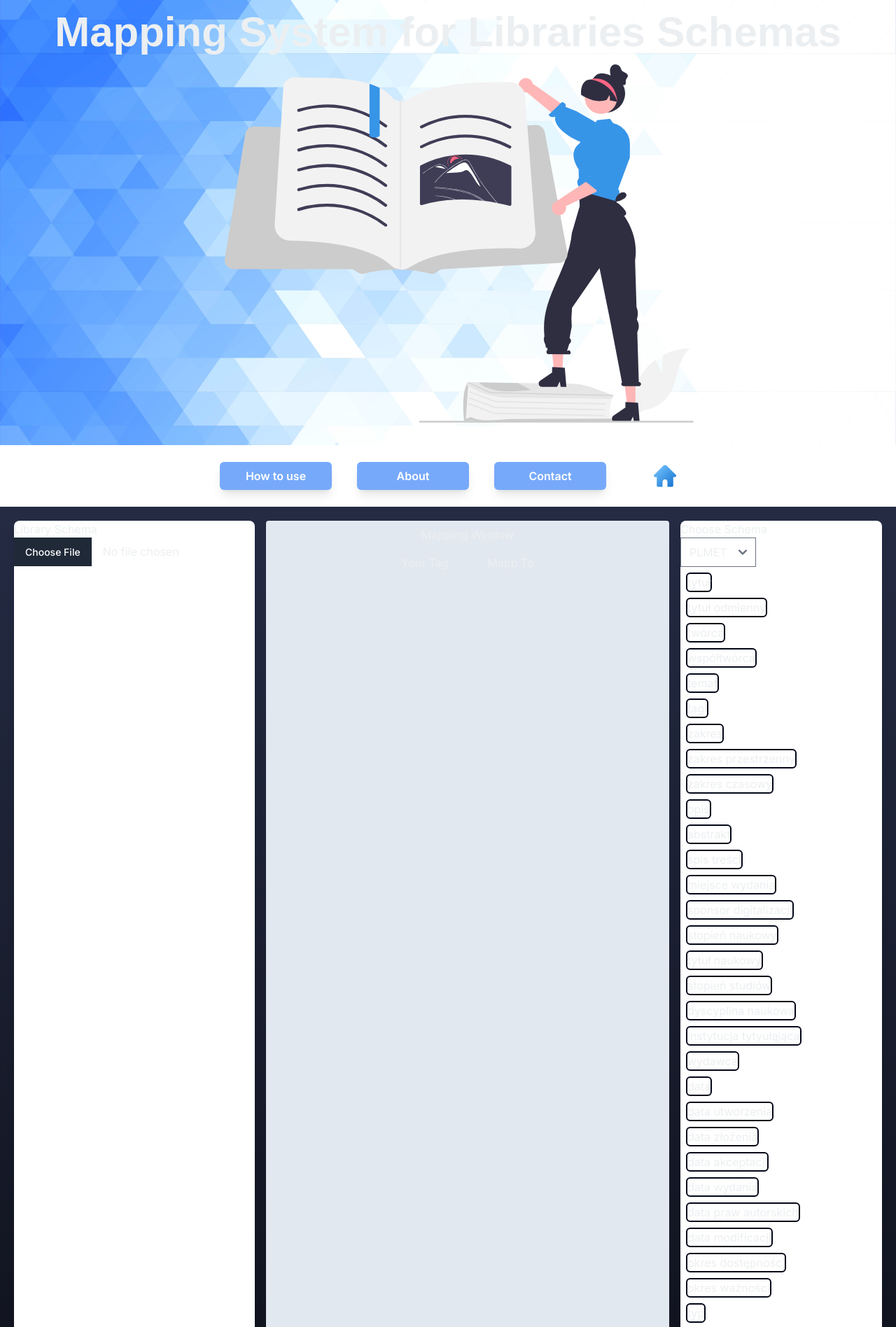
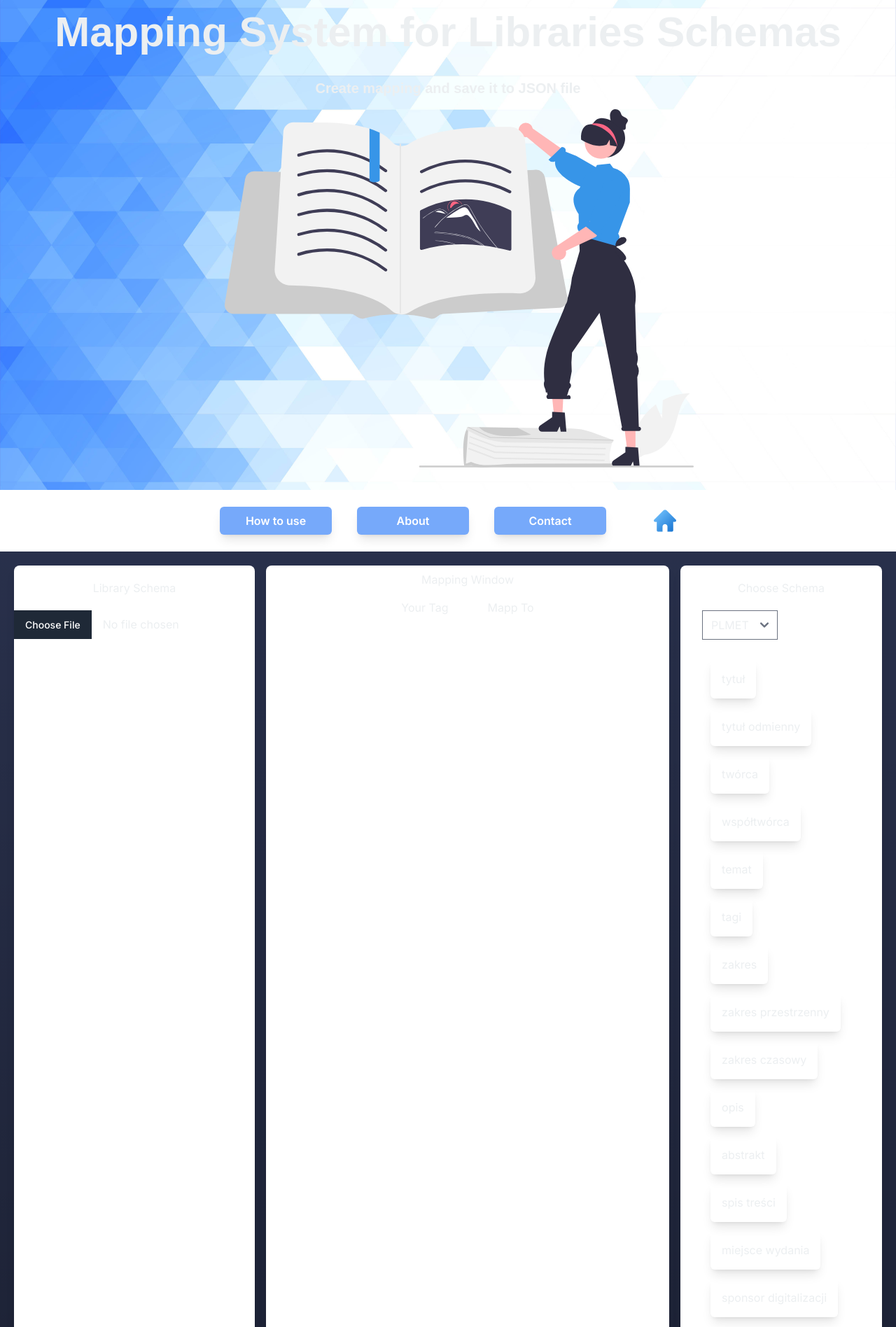
Before and after one commit to NataliaJeszke/mapper-libraries, a Next.js app: page / in a window 1280 px wide. Shown: the top 1896 px of the page at 70% size. Built offline with nearby package versions, Linux system fonts and the light colour scheme.

Commit message:
style for tags

```diff
--- a/src/app/components/tag.jsx
+++ b/src/app/components/tag.jsx
@@ -1,14 +1,14 @@
-'use client'
+"use client";
 import { Tooltip } from "flowbite-react";
 import { useDrag } from "react-dnd";
 
-export default function Tag({ tagKey, className, tagValue, source, onRemove }) {
+export default function Tag({ tagKey, tagValue, source, onRemove }) {
   const [{ isDragging }, drag] = useDrag(() => ({
     type: "tag",
     item: { id: tagValue, source: source },
     collect: (monitor) => ({
-      isDragging: !!monitor.isDragging()
-    })
+      isDragging: !!monitor.isDragging(),
+    }),
   }));
 
   const handleRemove = () => {
@@ -19,7 +19,7 @@ export default function Tag({ tagKey, className, tagValue, source, onRemove }) {
     <div ref={drag}>
       <Tooltip content={tagValue}>
         <div
-          className={`${className}`}
+          className="flex m-3 p-4 shadow-lg rounded-md text-center flex-wrap hover:bg-blue-400 hover:text-white hover:cursor-pointer"
           onClick={handleRemove}
         >
           {tagKey}
--- a/src/app/containers/defaultSchema/defaultSchema.tsx
+++ b/src/app/containers/defaultSchema/defaultSchema.tsx
@@ -1,12 +1,12 @@
 import DropdownList from "../dropdownList/dropdownList";
 
-
 export default function DefaultSchema() {
-
   return (
     <div className="bg-white rounded-lg basis-1/4 flex-auto flex-wrap shadow-lg">
-      <h3>Choose Schema</h3>
-      <DropdownList />
+      <h3 className="text-center m-5">Choose Schema</h3>
+      <div className="flex justify-center">
+        <DropdownList />
+      </div>
     </div>
   );
 }
--- a/src/app/containers/dropdownList/dropdownList.jsx
+++ b/src/app/containers/dropdownList/dropdownList.jsx
@@ -25,7 +25,7 @@ export default function DropdownList() {
 
   return (
     <div>
-      <select value={schema} onChange={selectSchema}>
+      <select value={schema} onChange={selectSchema} className="mb-4">
         <option value="PLMET">PLMET</option>
         <option value="DC">DC</option>
       </select>
@@ -35,7 +35,6 @@ export default function DropdownList() {
           tagKey={key}
           tagValue={value}
           source= "right"
-          className="flex m-2 border-solid border-2 border-slate-950 rounded-md justify-center flex-wrap hover:bg-sky-700 hover:text-white hover:cursor-pointer"
         />
       ))}
     </div>
--- a/src/app/containers/handleUserFile/handleUserFile.jsx
+++ b/src/app/containers/handleUserFile/handleUserFile.jsx
@@ -62,7 +62,7 @@ function HandleUserFile() {
 
   return (
     <div>
-      <input type="file" onChange={handleClick} />
+      <input type="file" onChange={handleClick} className="mb-4" />
       <ul>
         {Object.entries(refValues).map(([ref, values]) => (
           <li key={ref}>
@@ -71,7 +71,6 @@ function HandleUserFile() {
               tagKey={values}
               tagValue={ref}
               source="left"
-              className="flex m-2 border-solid border-2 border-slate-950 rounded-md justify-center flex-wrap hover:bg-red-700 hover:text-white hover:cursor-pointer"
             />
           </li>
         ))}
--- a/src/app/containers/mapperWindow/mapperWindow.jsx
+++ b/src/app/containers/mapperWindow/mapperWindow.jsx
@@ -89,7 +89,7 @@ export default function MapperWindow(tagValue, source) {
   }));
 
   return (
-    <div className="bg-slate-200 rounded basis-1/2 w-64 shadow-sm" ref={drop}>
+    <div className="bg-white rounded-lg basis-1/2 flex-auto flex-wrap shadow-lg" ref={drop}>
       <h2 className="text-center m-2">Mapping Window</h2>
       <div className="flex gap-10 justify-center">
         <div ref={drag}>
@@ -100,7 +100,6 @@ export default function MapperWindow(tagValue, source) {
               tagKey={tag.tagKey}
               tagValue={tag.tagValue}
               source={tag.source}
-              className="flex m-2 border-solid border-2 border-slate-950 rounded-md justify-center flex-wrap hover:bg-red-700 hover:text-white hover:cursor-pointer"
               onRemove={removeTagFromBoard}
             />
           ))}
@@ -113,7 +112,6 @@ export default function MapperWindow(tagValue, source) {
               tagKey={tag.tagKey}
               tagValue={tag.tagValue}
               source={tag.source}
-              className="flex m-2 border-solid border-2 border-slate-950 rounded-md justify-center flex-wrap hover:bg-red-700 hover:text-white hover:cursor-pointer"
               onRemove={removeTagFromBoard}
             />
           ))}
--- a/src/app/containers/userSchema/userSchema.tsx
+++ b/src/app/containers/userSchema/userSchema.tsx
@@ -3,8 +3,10 @@ import HandleUserFile from "../handleUserFile/handleUserFile";
 export default function UserSchema() {
   return (
     <div className="bg-white rounded-lg basis-1/4 flex-auto flex-wrap shadow-lg">
-      <h3>Library Schema</h3>
+      <h3 className="text-center m-5">Library Schema</h3>
+      <div className="flex justify-center">
       <HandleUserFile />
+      </div>
     </div>
   );
 }
--- a/src/app/header/header.tsx
+++ b/src/app/header/header.tsx
@@ -1,17 +1,18 @@
 import Image from "next/image";
 import book from "./../assets/book.svg";
-import background from "./../assets/bg.jpg";
 
 export default function Header() {
   return (
     <header
       className="flex justify-center items-center flex-wrap p-4"
     >
-      <div className="flex justify-center items-center">
-        {/* <Image src={mapper} alt="Logo" width={100} height={100} /> */}
+      <div className="flex flex-col gap-9 justify-center items-center">
         <h1 className="text-3xl font-extrabold text-center md:text-6xl">
           Mapping System for Libraries Schemas
         </h1>
+        <h2 className="text-xl font-extrabold text-center md:text-xl">
+          Create mapping and save it to JSON file
+        </h2>
       </div>
       <div className="flex p-4 ml-8">
         <Image src={book} alt="Logo" />
```
